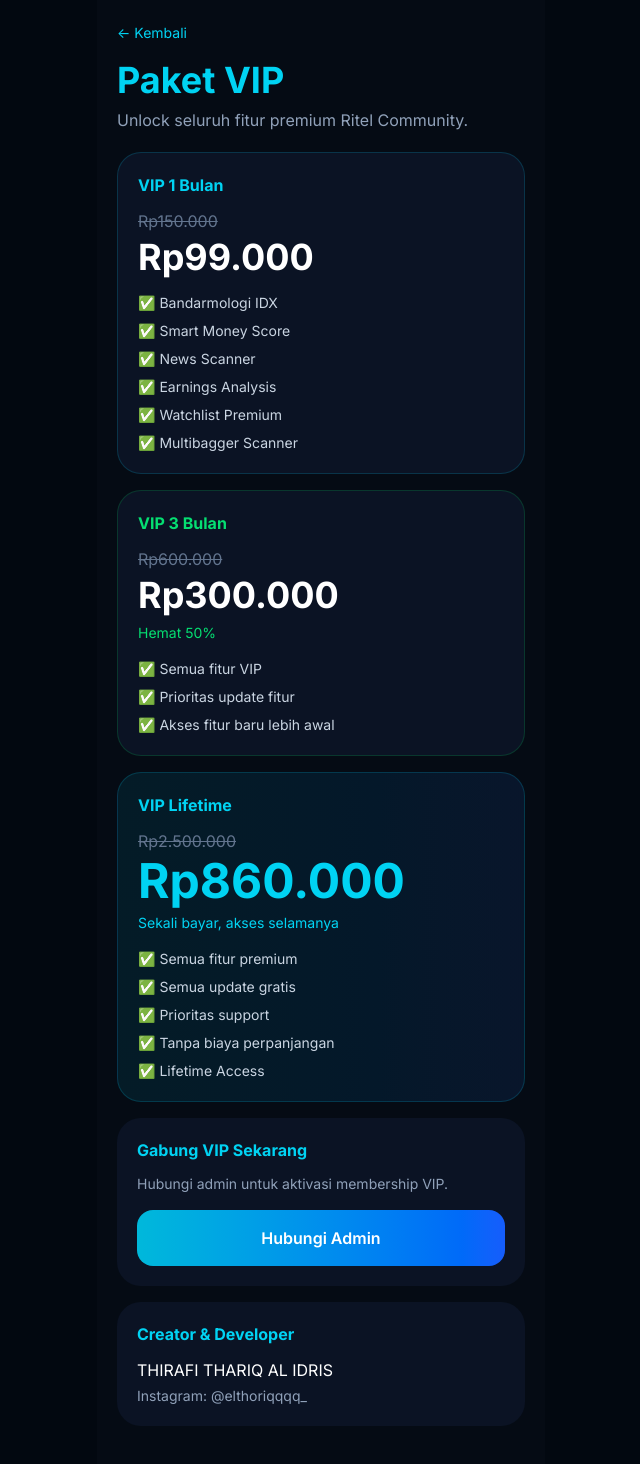
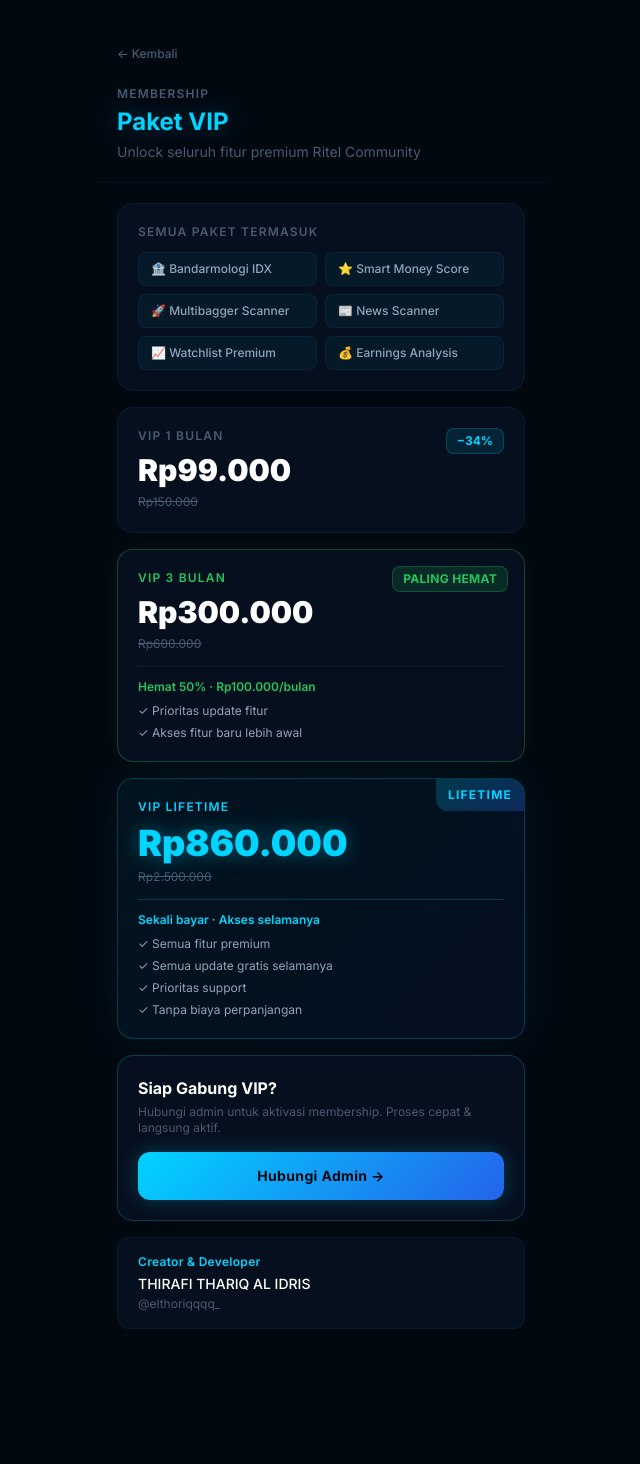
Before and after one commit to pediaboy/analisis, a Next.js app: page /paket in a window 1280 px wide. Shown: the whole page, without its empty margins (319-959 px from the left). After the commit the page ends 1369 px from the top, so only its background shows below. Built offline with nearby package versions, Linux system fonts and the light colour scheme.

Commit message:
redesign: update app/paket/page.tsx

```diff
--- a/app/paket/page.tsx
+++ b/app/paket/page.tsx
@@ -1,164 +1,209 @@
 export default function PaketPage() {
   return (
-    <main className="min-h-screen bg-[#050B14] text-white max-w-md mx-auto">
-
-      <div className="p-5">
-
-        <a
-          href="/"
-          className="text-cyan-400 text-sm"
-        >
+    <main
+      className="min-h-screen text-white max-w-md mx-auto"
+      style={{ background: "var(--bg-base)" }}
+    >
+      {/* HEADER */}
+      <div className="px-5 pt-10 pb-5" style={{ borderBottom: "1px solid var(--border-subtle)" }}>
+        <a href="/" className="inline-flex items-center gap-1.5 text-xs font-medium mb-6 transition-opacity hover:opacity-70" style={{ color: "var(--text-muted)" }}>
           ← Kembali
         </a>
-
-        <h1 className="text-4xl font-bold text-cyan-400 mt-4">
+        <p className="text-xs font-semibold tracking-widest uppercase mb-1" style={{ color: "var(--text-muted)" }}>
+          Membership
+        </p>
+        <h1
+          className="text-2xl font-bold"
+          style={{ color: "var(--neon-cyan)", textShadow: "0 0 24px rgba(0,212,255,0.35)" }}
+        >
           Paket VIP
         </h1>
-
-        <p className="text-slate-400 mt-2">
-          Unlock seluruh fitur premium Ritel Community.
+        <p className="text-sm mt-1" style={{ color: "var(--text-muted)" }}>
+          Unlock seluruh fitur premium Ritel Community
         </p>
-
       </div>
 
-      <div className="px-5 pb-10 space-y-4">
+      <div className="px-5 py-5 space-y-4 pb-10">
+
+        {/* FITUR */}
+        <div
+          className="rounded-2xl p-5"
+          style={{ background: "var(--bg-card)", border: "1px solid var(--border-subtle)" }}
+        >
+          <p className="text-xs font-semibold tracking-widest uppercase mb-3" style={{ color: "var(--text-muted)" }}>
+            Semua Paket Termasuk
+          </p>
+          <div className="grid grid-cols-2 gap-2">
+            {[
+              "🏦 Bandarmologi IDX",
+              "⭐ Smart Money Score",
+              "🚀 Multibagger Scanner",
+              "📰 News Scanner",
+              "📈 Watchlist Premium",
+              "💰 Earnings Analysis",
+            ].map((f) => (
+              <div
+                key={f}
+                className="text-xs px-3 py-2 rounded-lg font-medium"
+                style={{
+                  background: "rgba(0,212,255,0.05)",
+                  color: "#94a3b8",
+                  border: "1px solid var(--border-subtle)",
+                }}
+              >
+                {f}
+              </div>
+            ))}
+          </div>
+        </div>
 
         {/* 1 BULAN */}
-
-        <div className="bg-[#0B1324] rounded-3xl p-5 border border-cyan-500/20">
-
-          <div className="text-cyan-400 font-bold">
-            VIP 1 Bulan
+        <div
+          className="rounded-2xl p-5"
+          style={{
+            background: "var(--bg-card)",
+            border: "1px solid var(--border-subtle)",
+          }}
+        >
+          <div className="flex items-start justify-between">
+            <div>
+              <p className="text-xs font-semibold tracking-widest uppercase" style={{ color: "var(--text-muted)" }}>
+                VIP 1 Bulan
+              </p>
+              <div className="flex items-end gap-2 mt-2">
+                <span className="text-3xl font-black text-white">Rp99.000</span>
+              </div>
+              <span className="text-xs line-through" style={{ color: "var(--text-muted)" }}>Rp150.000</span>
+            </div>
+            <div
+              className="px-2.5 py-1 rounded-lg text-xs font-bold"
+              style={{
+                background: "rgba(0,212,255,0.1)",
+                color: "var(--neon-cyan)",
+                border: "1px solid rgba(0,212,255,0.2)",
+              }}
+            >
+              −34%
+            </div>
           </div>
-
-          <div className="mt-3 text-slate-500 line-through">
-            Rp150.000
-          </div>
-
-          <div className="text-4xl font-bold mt-1">
-            Rp99.000
-          </div>
-
-          <ul className="mt-4 space-y-2 text-sm text-slate-300">
-            <li>✅ Bandarmologi IDX</li>
-            <li>✅ Smart Money Score</li>
-            <li>✅ News Scanner</li>
-            <li>✅ Earnings Analysis</li>
-            <li>✅ Watchlist Premium</li>
-            <li>✅ Multibagger Scanner</li>
-          </ul>
-
         </div>
 
-        {/* 3 BULAN */}
-
-        <div className="bg-[#0B1324] rounded-3xl p-5 border border-green-500/20">
-
-          <div className="text-green-400 font-bold">
+        {/* 3 BULAN — POPULAR */}
+        <div
+          className="rounded-2xl p-5 relative overflow-hidden"
+          style={{
+            background: "var(--bg-card)",
+            border: "1px solid rgba(34,197,94,0.3)",
+            boxShadow: "0 0 30px rgba(34,197,94,0.06)",
+          }}
+        >
+          <div
+            className="absolute top-4 right-4 px-2.5 py-1 rounded-lg text-xs font-bold tracking-wide"
+            style={{
+              background: "rgba(34,197,94,0.15)",
+              color: "#22c55e",
+              border: "1px solid rgba(34,197,94,0.25)",
+            }}
+          >
+            PALING HEMAT
+          </div>
+          <p className="text-xs font-semibold tracking-widest uppercase" style={{ color: "#22c55e" }}>
             VIP 3 Bulan
+          </p>
+          <div className="flex items-end gap-2 mt-2">
+            <span className="text-3xl font-black text-white">Rp300.000</span>
           </div>
-
-          <div className="mt-3 text-slate-500 line-through">
-            Rp600.000
+          <span className="text-xs line-through" style={{ color: "var(--text-muted)" }}>Rp600.000</span>
+          <div className="mt-3 pt-3" style={{ borderTop: "1px solid var(--border-subtle)" }}>
+            <p className="text-xs font-semibold" style={{ color: "#22c55e" }}>Hemat 50% · Rp100.000/bulan</p>
+            <div className="mt-2 space-y-1.5 text-xs" style={{ color: "#94a3b8" }}>
+              <div>✓ Prioritas update fitur</div>
+              <div>✓ Akses fitur baru lebih awal</div>
+            </div>
           </div>
-
-          <div className="text-4xl font-bold mt-1">
-            Rp300.000
-          </div>
-
-          <div className="mt-2 text-green-400 text-sm">
-            Hemat 50%
-          </div>
-
-          <ul className="mt-4 space-y-2 text-sm text-slate-300">
-            <li>✅ Semua fitur VIP</li>
-            <li>✅ Prioritas update fitur</li>
-            <li>✅ Akses fitur baru lebih awal</li>
-          </ul>
-
         </div>
 
         {/* LIFETIME */}
-
-        <div className="bg-gradient-to-r from-cyan-500/10 to-blue-500/10 rounded-3xl p-5 border border-cyan-500/20">
-
-          <div className="text-cyan-400 font-bold">
+        <div
+          className="rounded-2xl p-5 relative overflow-hidden"
+          style={{
+            background: "linear-gradient(135deg, rgba(0,212,255,0.06) 0%, rgba(37,99,235,0.08) 100%)",
+            border: "1px solid var(--border-active)",
+            boxShadow: "0 0 40px rgba(0,212,255,0.07)",
+          }}
+        >
+          <div
+            className="absolute top-0 right-0 px-3 py-2 text-xs font-bold tracking-widest"
+            style={{
+              background: "linear-gradient(135deg, rgba(0,212,255,0.2), rgba(37,99,235,0.3))",
+              color: "var(--neon-cyan)",
+              borderBottomLeftRadius: "12px",
+            }}
+          >
+            LIFETIME
+          </div>
+          <p className="text-xs font-semibold tracking-widest uppercase" style={{ color: "var(--neon-cyan)" }}>
             VIP Lifetime
+          </p>
+          <div className="flex items-end gap-2 mt-2">
+            <span
+              className="text-4xl font-black"
+              style={{ color: "var(--neon-cyan)", textShadow: "0 0 20px rgba(0,212,255,0.4)" }}
+            >
+              Rp860.000
+            </span>
           </div>
-
-          <div className="mt-3 text-slate-500 line-through">
-            Rp2.500.000
+          <span className="text-xs line-through" style={{ color: "var(--text-muted)" }}>Rp2.500.000</span>
+          <div className="mt-3 pt-3" style={{ borderTop: "1px solid var(--border-active)" }}>
+            <p className="text-xs font-semibold mb-2" style={{ color: "var(--neon-cyan)" }}>
+              Sekali bayar · Akses selamanya
+            </p>
+            <div className="space-y-1.5 text-xs" style={{ color: "#94a3b8" }}>
+              <div>✓ Semua fitur premium</div>
+              <div>✓ Semua update gratis selamanya</div>
+              <div>✓ Prioritas support</div>
+              <div>✓ Tanpa biaya perpanjangan</div>
+            </div>
           </div>
-
-          <div className="text-5xl font-bold mt-1 text-cyan-400">
-            Rp860.000
-          </div>
-
-          <div className="mt-2 text-cyan-400 text-sm">
-            Sekali bayar, akses selamanya
-          </div>
-
-          <ul className="mt-4 space-y-2 text-sm text-slate-300">
-            <li>✅ Semua fitur premium</li>
-            <li>✅ Semua update gratis</li>
-            <li>✅ Prioritas support</li>
-            <li>✅ Tanpa biaya perpanjangan</li>
-            <li>✅ Lifetime Access</li>
-          </ul>
-
         </div>
 
         {/* CTA */}
-
-        <div className="bg-[#0B1324] rounded-3xl p-5">
-
-          <h2 className="font-bold text-cyan-400">
-            Gabung VIP Sekarang
-          </h2>
-
-          <p className="text-sm text-slate-400 mt-3">
-            Hubungi admin untuk aktivasi membership VIP.
+        <div
+          className="rounded-2xl p-5"
+          style={{
+            background: "var(--bg-card)",
+            border: "1px solid var(--border-active)",
+          }}
+        >
+          <p className="font-bold text-white mb-1">Siap Gabung VIP?</p>
+          <p className="text-xs mb-4" style={{ color: "var(--text-muted)" }}>
+            Hubungi admin untuk aktivasi membership. Proses cepat & langsung aktif.
           </p>
-
           <a
             href="https://wa.me/6282218723401"
-            className="
-              block
-              text-center
-              mt-4
-              py-4
-              rounded-2xl
-              bg-gradient-to-r
-              from-cyan-500
-              to-blue-600
-              font-semibold
-            "
+            className="block text-center py-3.5 rounded-xl font-bold text-sm tracking-wide"
+            style={{
+              background: "linear-gradient(135deg, #00d4ff 0%, #2563eb 100%)",
+              color: "#020810",
+              boxShadow: "0 0 20px rgba(0,212,255,0.25)",
+            }}
           >
-            Hubungi Admin
+            Hubungi Admin →
           </a>
-
         </div>
 
         {/* FOOTER */}
-
-        <div className="bg-[#0B1324] rounded-3xl p-5">
-
-          <h2 className="font-bold text-cyan-400">
+        <div
+          className="rounded-xl px-5 py-4"
+          style={{ background: "var(--bg-card)", border: "1px solid var(--border-subtle)" }}
+        >
+          <div className="text-xs font-semibold tracking-wide" style={{ color: "var(--neon-cyan)" }}>
             Creator & Developer
-          </h2>
-
-          <p className="mt-3">
-            THIRAFI THARIQ AL IDRIS
-          </p>
-
-          <p className="text-slate-400 text-sm mt-1">
-            Instagram: @elthoriqqqq_
-          </p>
-
+          </div>
+          <div className="text-sm font-medium text-white mt-1">THIRAFI THARIQ AL IDRIS</div>
+          <div className="text-xs mt-0.5" style={{ color: "var(--text-muted)" }}>@elthoriqqqq_</div>
         </div>
-
       </div>
-
     </main>
   );
 }
```
